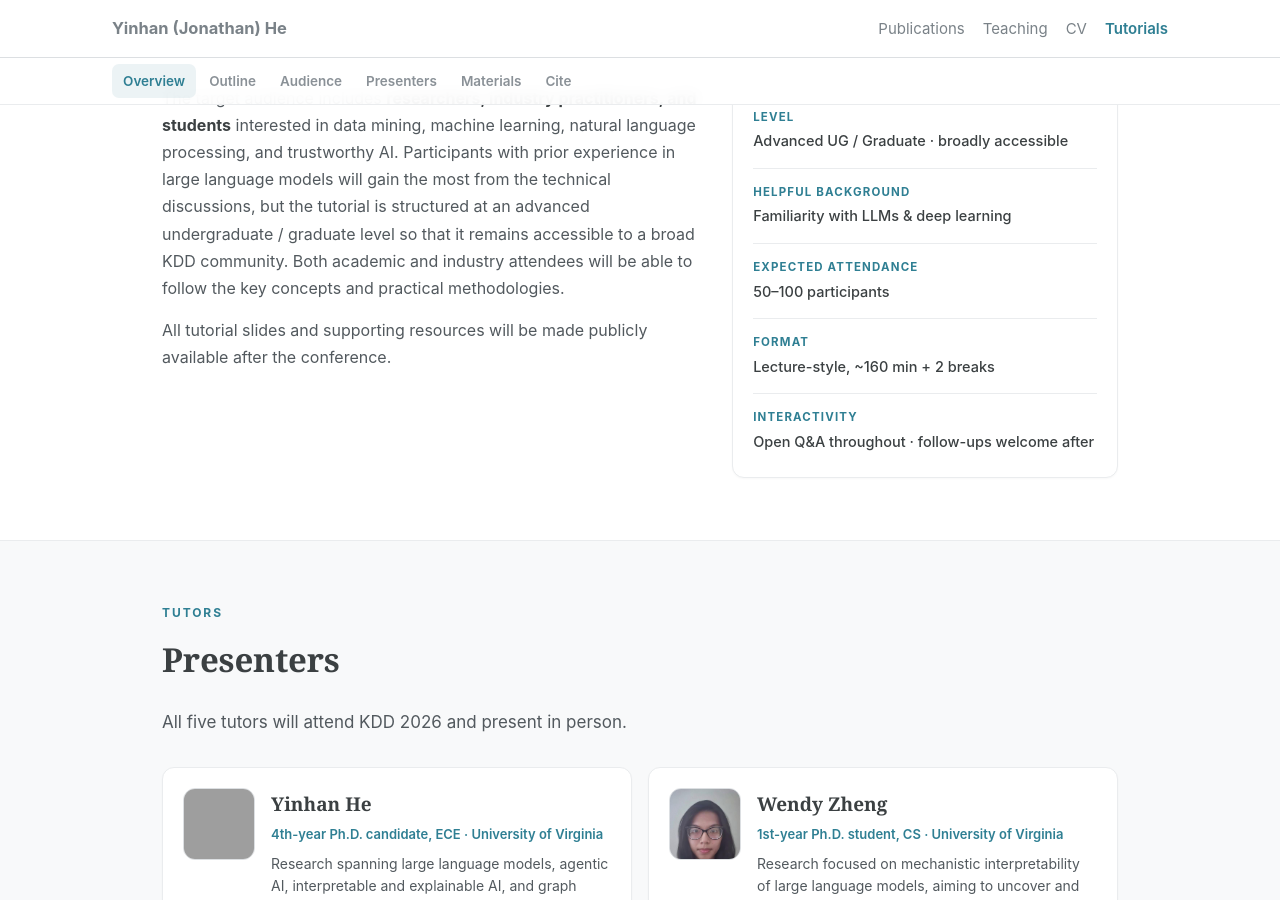
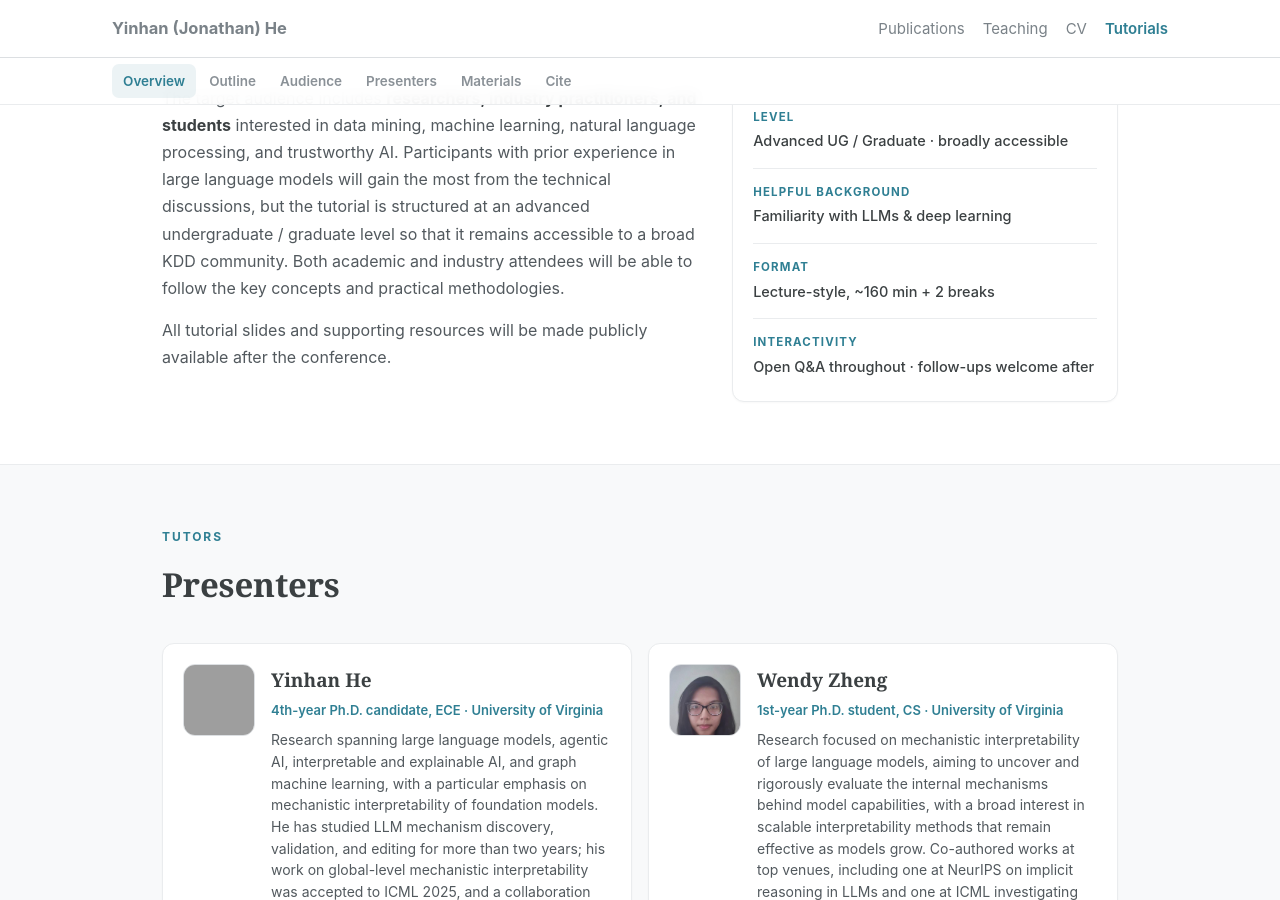
Before and after one commit to YinhanHe123/YinhanHe123.github.io, a Jekyll site: the page tutorials/index.html, which Jekyll copies as it is, in a window 1280 px wide and 900 px high, scrolled down 3593 px. Built offline with Jekyll 4.4.1, drawn with Linux system fonts in a browser that asks for light colours; grey boxes are pictures that could not be loaded.

Commit message:
Add files via upload

```diff
--- a/tutorials/index.html
+++ b/tutorials/index.html
@@ -289,7 +289,6 @@
       <aside class="facts">
         <div class="fact"><span class="fact-k">Level</span><span class="fact-v">Advanced UG / Graduate · broadly accessible</span></div>
         <div class="fact"><span class="fact-k">Helpful background</span><span class="fact-v">Familiarity with LLMs &amp; deep learning</span></div>
-        <div class="fact"><span class="fact-k">Expected attendance</span><span class="fact-v">50–100 participants</span></div>
         <div class="fact"><span class="fact-k">Format</span><span class="fact-v">Lecture-style, ~160 min + 2 breaks</span></div>
         <div class="fact"><span class="fact-k">Interactivity</span><span class="fact-v">Open Q&amp;A throughout · follow-ups welcome after</span></div>
       </aside>
@@ -302,7 +301,6 @@
   <div class="container">
     <p class="eyebrow">Tutors</p>
     <h2>Presenters</h2>
-    <p class="prose lead">All five tutors will attend KDD 2026 and present in person.</p>
 
     <div class="people">
       <article class="person">
```
